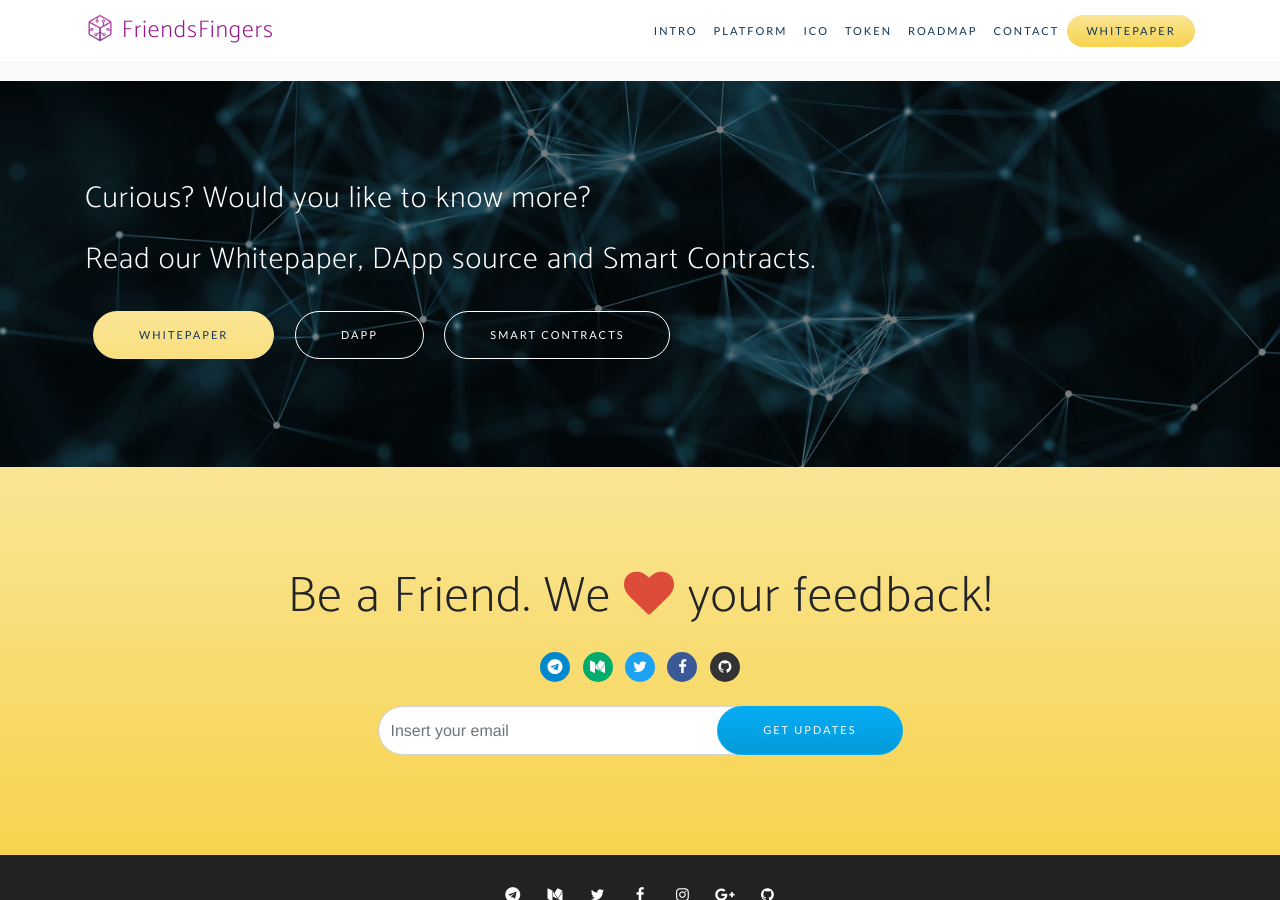
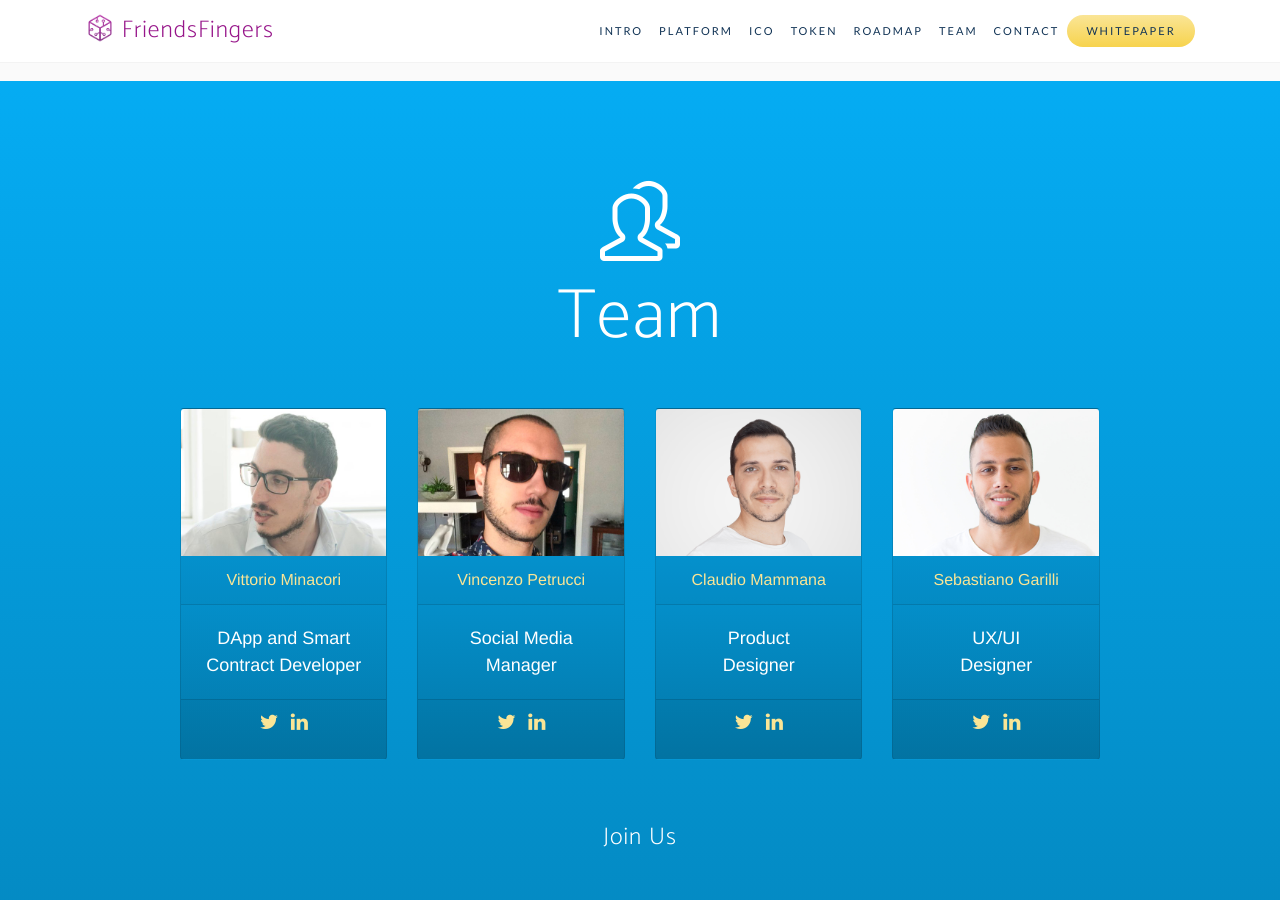
Before and after one commit to FriendsFingers/friendsfingers.github.io, a Jekyll site: the page built from index.html, in a window 1280 px wide and 900 px high, scrolled down 6417 px. Built offline with Jekyll 4.4.1, drawn with Linux system fonts in a browser that asks for light colours; some web fonts are replaced; comment, search, counter and statistics services are not loaded; some of the changed text lies outside the part shown.

Commit message:
added team section

```diff
--- a/_includes/commons/nav.html
+++ b/_includes/commons/nav.html
@@ -26,6 +26,9 @@
                     <a class="nav-link js-scroll-trigger" href="{{ '#roadmap' | absolute_url }}">Roadmap</a>
                 </li>
                 <li class="nav-item">
+                    <a class="nav-link js-scroll-trigger" href="{{ '#team' | absolute_url }}">Team</a>
+                </li>
+                <li class="nav-item">
                     <a class="nav-link js-scroll-trigger" href="{{ '#contact' | absolute_url }}">Contact</a>
                 </li>
                 <li class="nav-item">
--- /dev/null
+++ b/_includes/sections/team-list.html
@@ -0,0 +1,100 @@
+<div class="col-lg-3 col-md-6">
+    <div class="card bg-secondary mb-3">
+        <img class="card-img-top" src="{{ 'img/team/vittorio.jpg' | absolute_url }}">
+        <div class="card-header text-primary">
+            Vittorio Minacori
+        </div>
+        <div class="card-body">
+            <p class="card-text">DApp and Smart Contract Developer</p>
+        </div>
+        <div class="card-footer text-muted">
+            <ul class="list-inline social-links">
+                <li class="list-inline-item social-twitter">
+                    <a target="_blank" href="https://twitter.com/vittominacori">
+                        <i class="fa fa-twitter"></i>
+                    </a>
+                </li>
+                <li class="list-inline-item social-linkedin">
+                    <a target="_blank" href="https://www.linkedin.com/in/vittoriominacori">
+                        <i class="fa fa-linkedin"></i>
+                    </a>
+                </li>
+            </ul>
+        </div>
+    </div>
+</div>
+<div class="col-lg-3 col-md-6">
+    <div class="card bg-secondary mb-3">
+        <img class="card-img-top" src="{{ 'img/team/vincenzo.jpg' | absolute_url }}">
+        <div class="card-header text-primary">
+            Vincenzo Petrucci
+        </div>
+        <div class="card-body">
+            <p class="card-text">Social Media <br class="d-sm-none d-md-block">Manager</p>
+        </div>
+        <div class="card-footer text-muted">
+            <ul class="list-inline social-links">
+                <li class="list-inline-item social-twitter">
+                    <a target="_blank" href="https://twitter.com/vincenzo2101">
+                        <i class="fa fa-twitter"></i>
+                    </a>
+                </li>
+                <li class="list-inline-item social-linkedin">
+                    <a target="_blank" href="https://www.linkedin.com/in/vincenzo-petrucci-1b331389">
+                        <i class="fa fa-linkedin"></i>
+                    </a>
+                </li>
+            </ul>
+        </div>
+    </div>
+</div>
+<div class="col-lg-3 col-md-6">
+    <div class="card bg-secondary mb-3">
+        <img class="card-img-top" src="{{ 'img/team/claudio.jpg' | absolute_url }}">
+        <div class="card-header text-primary">
+            Claudio Mammana
+        </div>
+        <div class="card-body">
+            <p class="card-text">Product <br class="d-sm-none d-md-block">Designer</p>
+        </div>
+        <div class="card-footer text-muted">
+            <ul class="list-inline social-links">
+                <li class="list-inline-item social-twitter">
+                    <a target="_blank" href="https://twitter.com/claudiomammana">
+                        <i class="fa fa-twitter"></i>
+                    </a>
+                </li>
+                <li class="list-inline-item social-linkedin">
+                    <a target="_blank" href="https://www.linkedin.com/in/claudiomammana">
+                        <i class="fa fa-linkedin"></i>
+                    </a>
+                </li>
+            </ul>
+        </div>
+    </div>
+</div>
+<div class="col-lg-3 col-md-6">
+    <div class="card bg-secondary mb-3">
+        <img class="card-img-top" src="{{ 'img/team/sebastiano.jpg' | absolute_url }}">
+        <div class="card-header text-primary">
+            Sebastiano Garilli
+        </div>
+        <div class="card-body">
+            <p class="card-text">UX/UI <br class="d-sm-none d-md-block">Designer</p>
+        </div>
+        <div class="card-footer text-muted">
+            <ul class="list-inline social-links">
+                <li class="list-inline-item social-twitter">
+                    <a target="_blank" href="https://twitter.com/sebygarilli">
+                        <i class="fa fa-twitter"></i>
+                    </a>
+                </li>
+                <li class="list-inline-item social-linkedin">
+                    <a target="_blank" href="https://www.linkedin.com/in/sebastianogarilli">
+                        <i class="fa fa-linkedin"></i>
+                    </a>
+                </li>
+            </ul>
+        </div>
+    </div>
+</div>
--- /dev/null
+++ b/_includes/sections/team.html
@@ -0,0 +1,36 @@
+<section class="about team bg-secondary text-center text-white" id="team">
+    <div class="container">
+        <div class="row">
+            <div class="col-md-10 mx-auto">
+                <i class="icon-people"></i>
+                <h2 class="section-heading">Team</h2>
+                <div class="row mt-5">
+                    {% include sections/team-list.html %}
+                </div>
+                <h4 class="mt-5">Join Us</h4>
+                <div class="row mt-5">
+                    <div class="col-lg-4 offset-lg-4 col-md-6 offset-md-3">
+                        <div class="card bg-secondary mb-3">
+                            <img class="card-img-top" src="{{ 'img/team/empty-user.jpg' | absolute_url }}">
+                            <div class="card-header text-primary">
+                                Want to join the project?
+                            </div>
+                            <div class="card-body">
+                                <p class="card-text">Contact us</p>
+                            </div>
+                            <div class="card-footer text-muted">
+                                <ul class="list-inline social-links">
+                                    <li class="list-inline-item">
+                                        <a target="_blank" href="mailto:hello@friendsfingers.com?subject=Join request">
+                                            <i class="fa fa-envelope"></i>
+                                        </a>
+                                    </li>
+                                </ul>
+                            </div>
+                        </div>
+                    </div>
+                </div>
+            </div>
+        </div>
+    </div>
+</section>
--- a/index.html
+++ b/index.html
@@ -8,6 +8,7 @@ layout: default
 {% include sections/ico.html %}
 {% include sections/token.html %}
 {% include sections/roadmap.html %}
+{% include sections/team.html %}
 {% include sections/cta.html %}
 {% include sections/contact.html %}
 
--- a/scss/friends-fingers.scss
+++ b/scss/friends-fingers.scss
@@ -10,5 +10,6 @@
 @import "home/features.scss";
 @import "home/token.scss";
 @import "home/timeline.scss";
+@import "home/team.scss";
 @import "home/cta.scss";
 @import "home/contact.scss";
```
Also changed, not shown: scss/_custom.scss (+18 -0 lines), scss/home/_team.scss (added, +35 -0 lines), whitepaper.html (+11 -1 lines), css/friends-fingers.css, css/friends-fingers.min.css, img/team/claudio.jpg (added), img/team/empty-user.jpg (added), img/team/sebastiano.jpg (added), img/team/vincenzo.jpg (added), img/team/vittorio.jpg (added).
